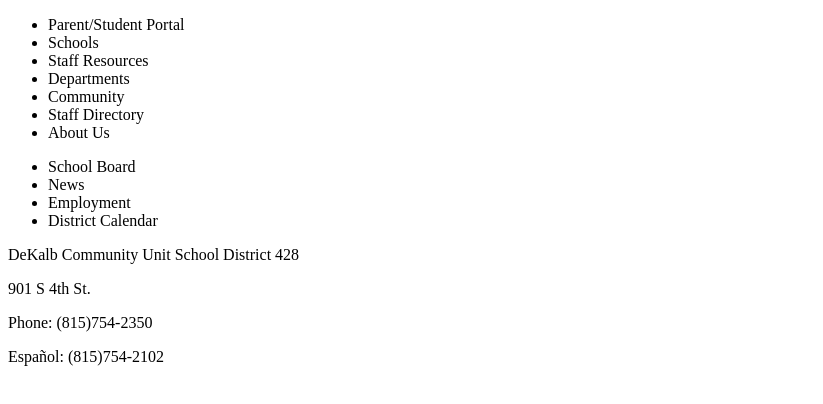
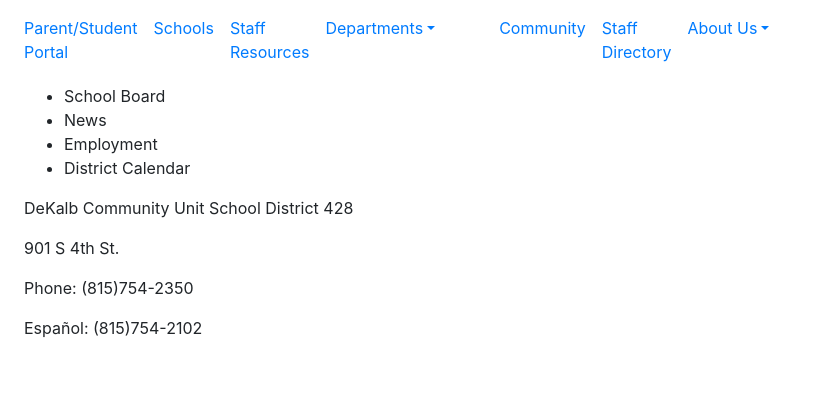
Before and after one commit to Boltx3/D428Site, a plain HTML site: page index.html in a window 1280 px wide. Shown: the whole page, without its empty margins (0-823 px from the left). Drawn offline with nearby package versions, Linux system fonts and the light colour scheme.

Commit message:
added bootstrap styling

```diff
--- a/index.html
+++ b/index.html
@@ -2,19 +2,38 @@
 <html>
 <head>
 	<title>DeKalb Community School District 428</title>
+
+	<!---StyleSheets -->
+	<link href="/node_modules/bootstrap/dist/css/bootstrap.min.css" rel="stylesheet">
+	<link href="css/style.css" rel="stylesheet">
 </head>
 <body>
-	<div>
-		<ul>
-			<li>Parent/Student Portal</li>
-			<li>Schools</li>
-			<li>Staff Resources</li>
-			<li>Departments</li>
-			<li>Community</li>
-			<li>Staff Directory</li>
-			<li>About Us</li>
-		</ul>
-	</div>
+	<nav class="navbar navbar-expand-lg">
+		<div class="navbar-nav">
+		 	<a class="nav-item nav-link active" href="#">Parent/Student Portal</a>
+			<a class="nav-item nav-link" href="#">Schools</a>
+			<a class="nav-item nav-link" href="#">Staff Resources</a>
+			<li class ="nav-item drop">
+				<a class="nav-link dropdown-toggle" href="#">Departments</a>
+					<div class="dropdown-menu">
+						<a class="dropdown-item" href="#"</a>
+						<a class="dropdown-item" href="#"</a>
+						<a class="dropdown-item" href="#"</a>
+
+	  				</div>
+			</li>
+			<a class="nav-item nav-link" href="#">Community</a>
+			<a class="nav-item nav-link" href="#">Staff Directory</a>
+			<li class="nav-item drop">
+				<a class="nav-link dropdown-toggle" href"#">About Us</a>
+					<div class="dropdown-menu">
+						<a class="dropdown-item" href="#"</a>
+						<a class="dropdown-item" href="#"</a>
+					</div>
+
+			</li>
+		</div>
+	</nav>
 
 	<div>
 		<ul>
```
